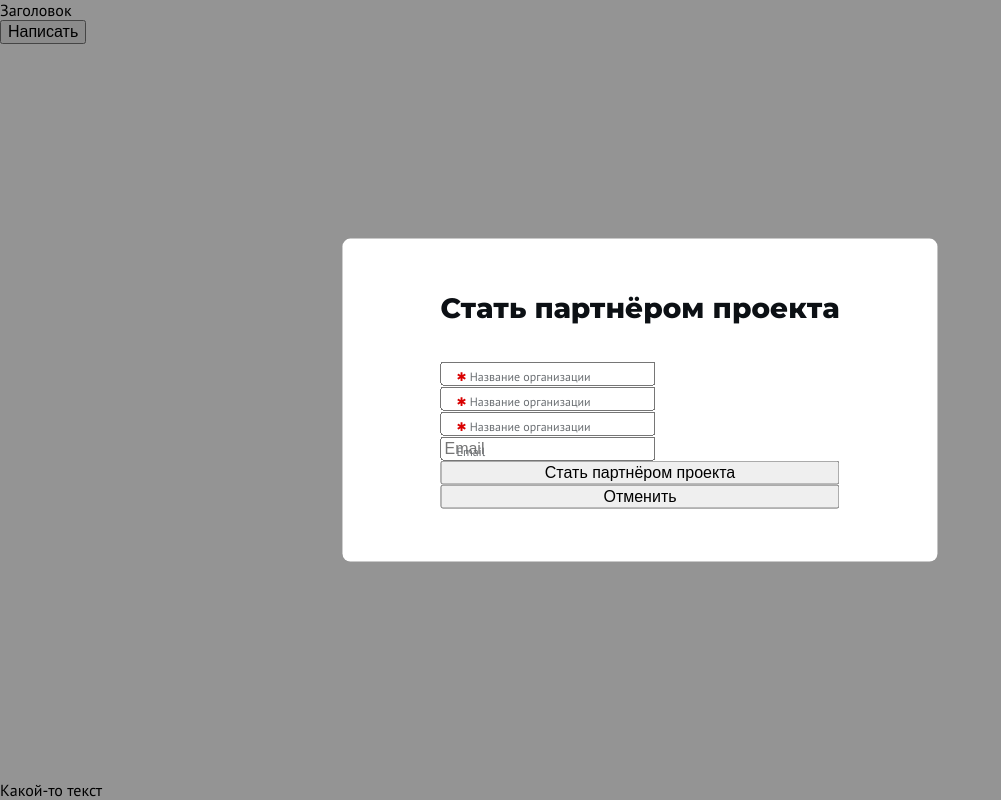
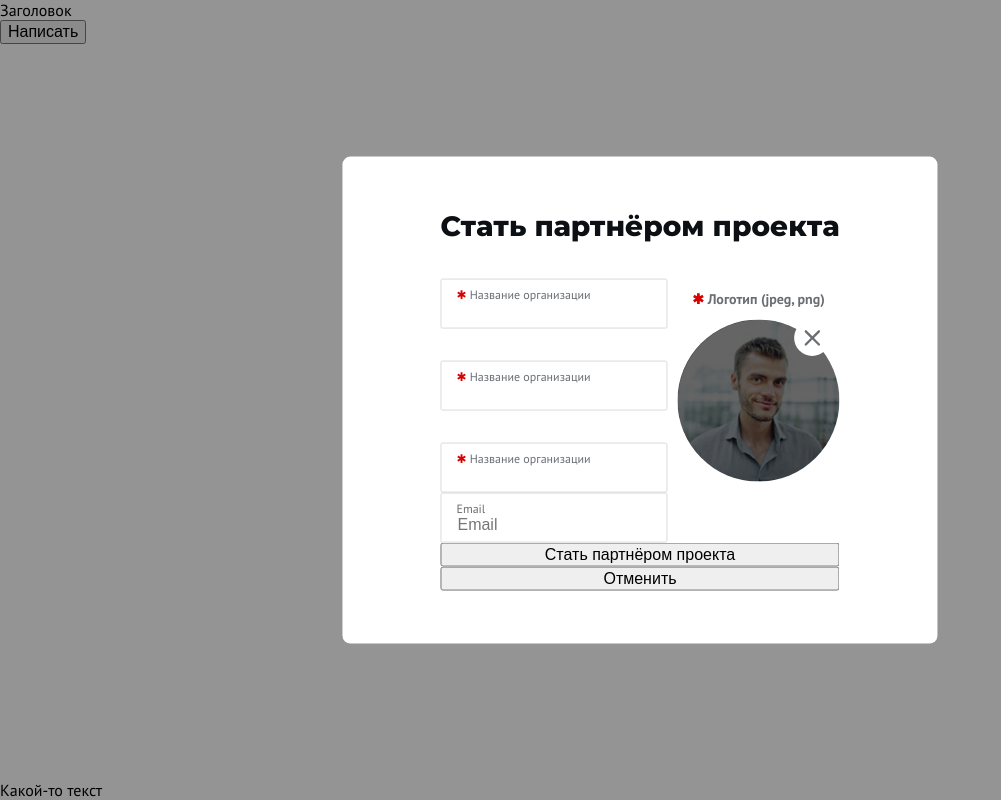
Before and after one commit to horoshopodumaj/Test, a website: page practice-1/index.html in a window 1280 px wide. Shown: the whole page, without its empty margins (0-1001 px from the left). Drawn offline with Linux system fonts and the light colour scheme.

Commit message:
added svg sprite, logo icon

```diff
--- a/practice-1/index.html
+++ b/practice-1/index.html
@@ -24,6 +24,7 @@
                             </div>
                             <div class="modal__content">
                                 <div class="modal__header">
+                                    <div class="modal__group">
                                         <div class="text-group">
                                             <label class="text-group__label"
                                                 ><span>✱</span> Название
@@ -50,6 +51,22 @@
                                             <div class="text-group__input">
                                                 <input type="text" />
                                             </div>
+                                        </div>
+                                    </div>
+                                    <div class="modal__image">
+                                        <p>
+                                            <span>✱</span> Логотип (jpeg, png)
+                                        </p>
+                                        <svg>
+                                            <use
+                                                xlink:href="./img/sprite-icons.svg#icon"
+                                            ></use>
+                                        </svg>
+                                        <!-- <div class="modal__form">
+                                            <label for="">Выберите файл</label>
+                                            <input type="file" />
+                                        </div> -->
+                                        <img src="./img/image.png" />
                                     </div>
                                 </div>
                                 <div class="text-group">
--- a/practice-1/src/components/common.scss
+++ b/practice-1/src/components/common.scss
@@ -2,6 +2,7 @@ $main-front: "PT Sans", sans-serif;
 
 :root {
     --white: #ffffff;
+    --white-2: #d6dade;
     --black: #0c1014;
     --pink: #e5266e;
     --blue: #0848c0;
--- a/practice-1/src/components/modal.scss
+++ b/practice-1/src/components/modal.scss
@@ -35,4 +35,48 @@
         display: flex;
         flex-direction: column;
     }
+
+    &__header {
+        display: flex;
+        align-items: center;
+        justify-content: space-between;
+    }
+
+    &__group {
+        display: flex;
+        flex-direction: column;
+        gap: 32px;
+    }
+
+    &__image {
+        background-color: var(--white);
+
+        & p {
+            font-size: 0.875rem;
+            line-height: 133%;
+            font-weight: 700;
+            margin: 0;
+            margin-bottom: 12px;
+            text-align: center;
+            color: var(--grey);
+
+            & span {
+                color: var(--red);
+            }
+        }
+
+        & svg {
+            width: 37px;
+            height: 37px;
+            border-radius: 50%;
+            position: absolute;
+            right: 18%;
+        }
+
+        & img {
+            width: 162px;
+            height: 162px;
+            border-radius: 60%;
+        }
+    }
 }
--- a/practice-1/src/components/text-group.scss
+++ b/practice-1/src/components/text-group.scss
@@ -13,4 +13,12 @@
         font-size: 0.75rem;
         line-height: 133%;
     }
+
+    &__input > input {
+        padding-top: 22px;
+        padding-left: 16px;
+        padding-bottom: 8px;
+        border: 1px solid var(--white-2);
+        border-radius: 2px;
+    }
 }
```
Also changed, not shown: practice-1/css/index.css, practice-1/img/image.png (added), practice-1/img/sprite-icons.svg (added), 1 other file. Lines whose indentation alone changed are shown as unchanged.
